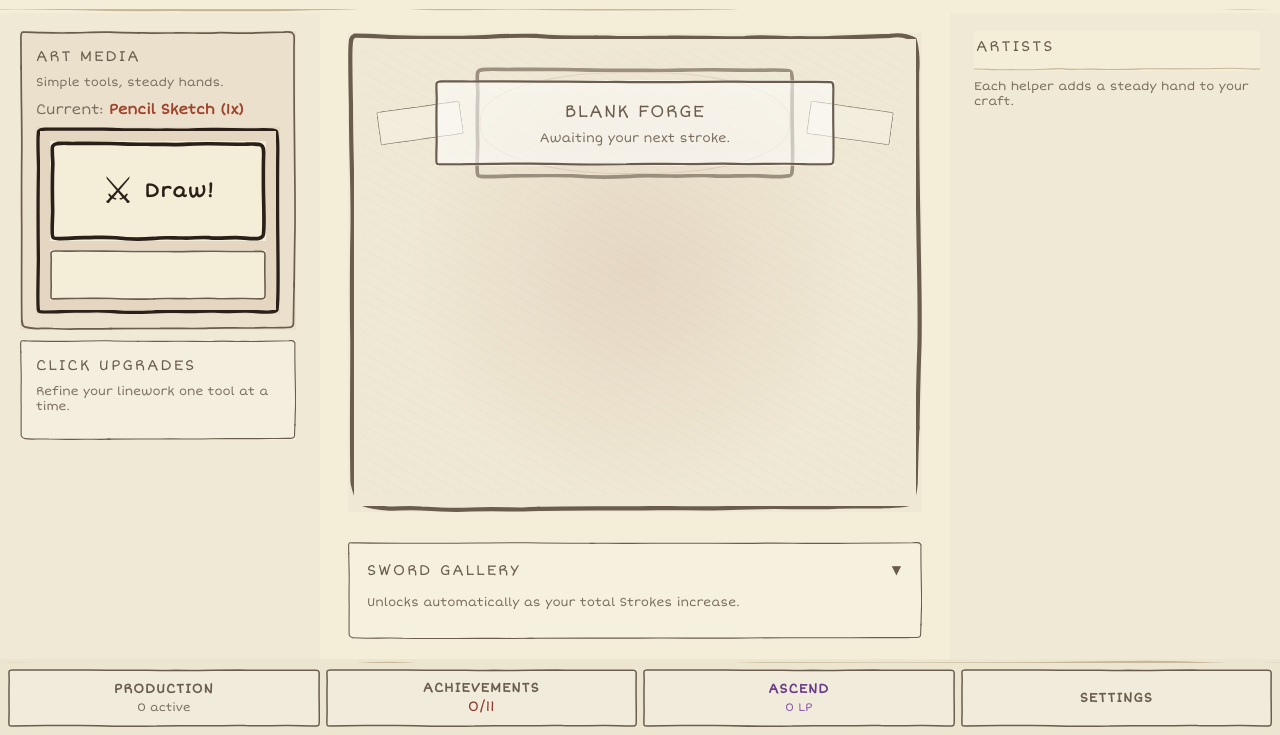
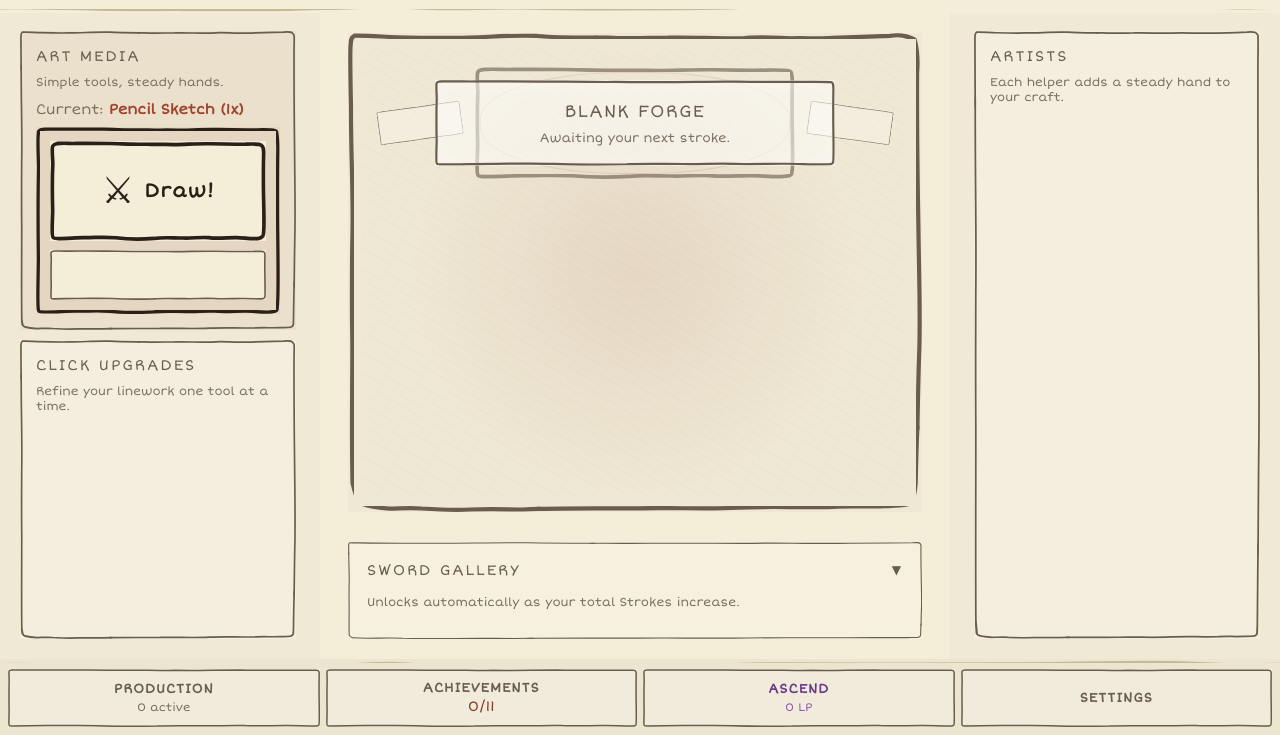
Before and after one commit to jalvarado91/swordart-click, a website: page index.html in a window 1280 px wide. Shown: the part 65-800 px from the top of the page. Drawn offline with Linux system fonts and the light colour scheme.

Commit message:
Clean up panels

```diff
--- a/index.html
+++ b/index.html
@@ -103,7 +103,7 @@
             </div>
 
             <div id="panel-right">
-                <div id="artists-panel">
+                <div id="artists-panel" class="panel-card">
                     <h2 id="artists-heading">Artists</h2>
                     <p id="artists-phase-tone" class="section-subtext">
                         Each helper adds a steady hand to your craft.
--- a/src/style.css
+++ b/src/style.css
@@ -429,13 +429,13 @@ body.ui-density-compact .btn-label {
 
 #panel-left {
     grid-area: left;
-    overflow-y: auto;
+    overflow: hidden;
     padding: 18px 20px 20px;
     background: rgba(0, 0, 0, 0.015);
     border-right: 4px solid transparent;
     border-image: var(--sketch-hr) 3 4 3 0 stretch;
-    display: flex;
-    flex-direction: column;
+    display: grid;
+    grid-template-rows: auto 1fr;
     gap: var(--sidebar-stack-gap);
     transition: background 0.7s ease;
 }
@@ -449,8 +449,8 @@ body.ui-density-compact .btn-label {
     background: rgba(0, 0, 0, 0.015);
     border-left: 4px solid transparent;
     border-image: var(--sketch-hr) 3 0 3 4 stretch;
-    display: flex;
-    flex-direction: column;
+    display: grid;
+    grid-template-rows: 1fr;
     gap: var(--sidebar-stack-gap);
     transition: background 0.7s ease;
 }
@@ -459,17 +459,6 @@ body.ui-density-compact .btn-label {
     display: flex;
     flex-direction: column;
     min-height: 0;
-    height: 100%;
-}
-
-#artists-panel h2 {
-    position: sticky;
-    top: 0;
-    z-index: 3;
-    background: var(--paper);
-    padding: 6px 2px 10px;
-    border-bottom: 4px solid transparent;
-    border-image: var(--sketch-hr) 0 3 4 3 stretch;
 }
 
 /* --- Center Stage: draw button + canvas + gallery --- */
@@ -914,9 +903,6 @@ body.run-phase-late #draw-btn:hover {
 
 #media-panel {
     margin-bottom: 0;
-    position: sticky;
-    top: 0;
-    z-index: 2;
 }
 
 #media-panel h2 {
@@ -943,6 +929,20 @@ body.run-phase-late #draw-btn:hover {
     text-align: center;
     color: var(--text-dim);
     font-style: normal;
+}
+
+#upgrades-panel {
+    display: flex;
+    flex-direction: column;
+    min-height: 0;
+    overflow: hidden;
+}
+
+#upgrades-list {
+    flex: 1;
+    min-height: 0;
+    overflow-y: auto;
+    padding-right: 4px;
 }
 
 /* --- Panel shared heading style --- */
```
